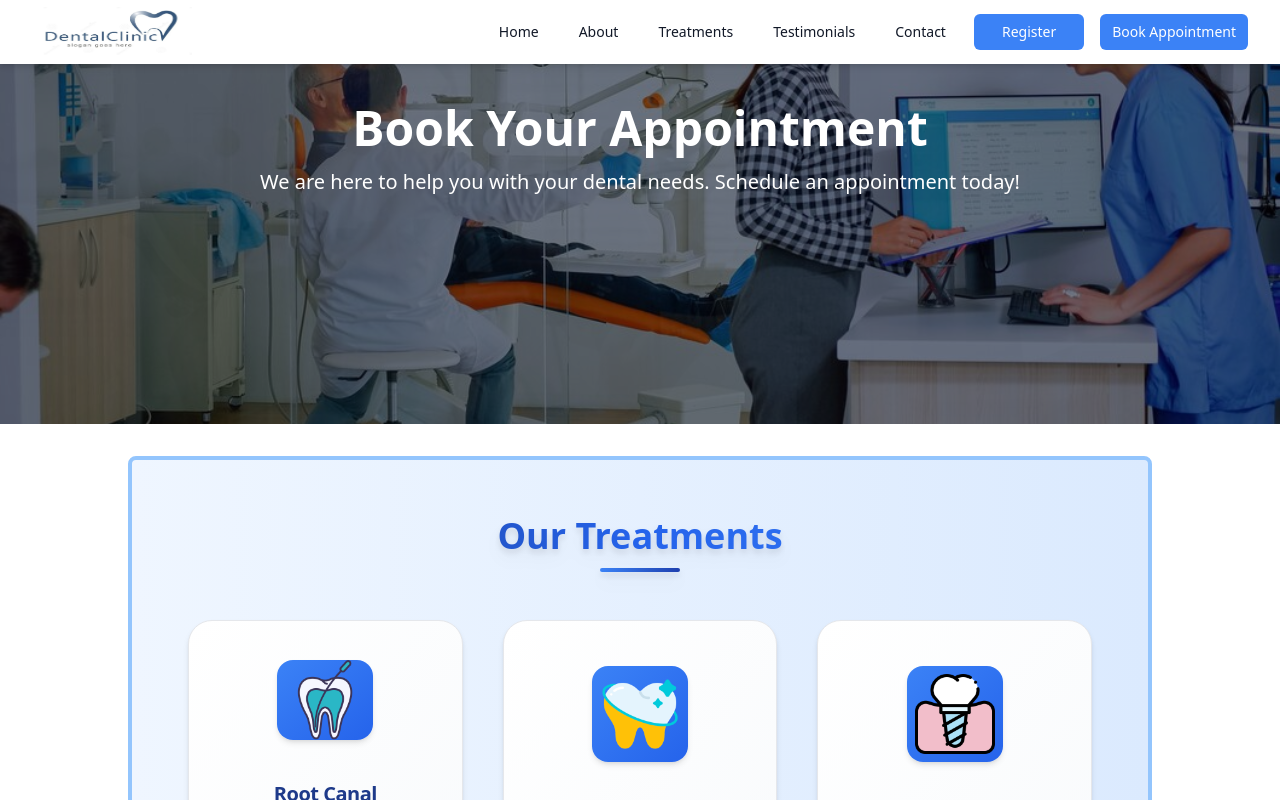
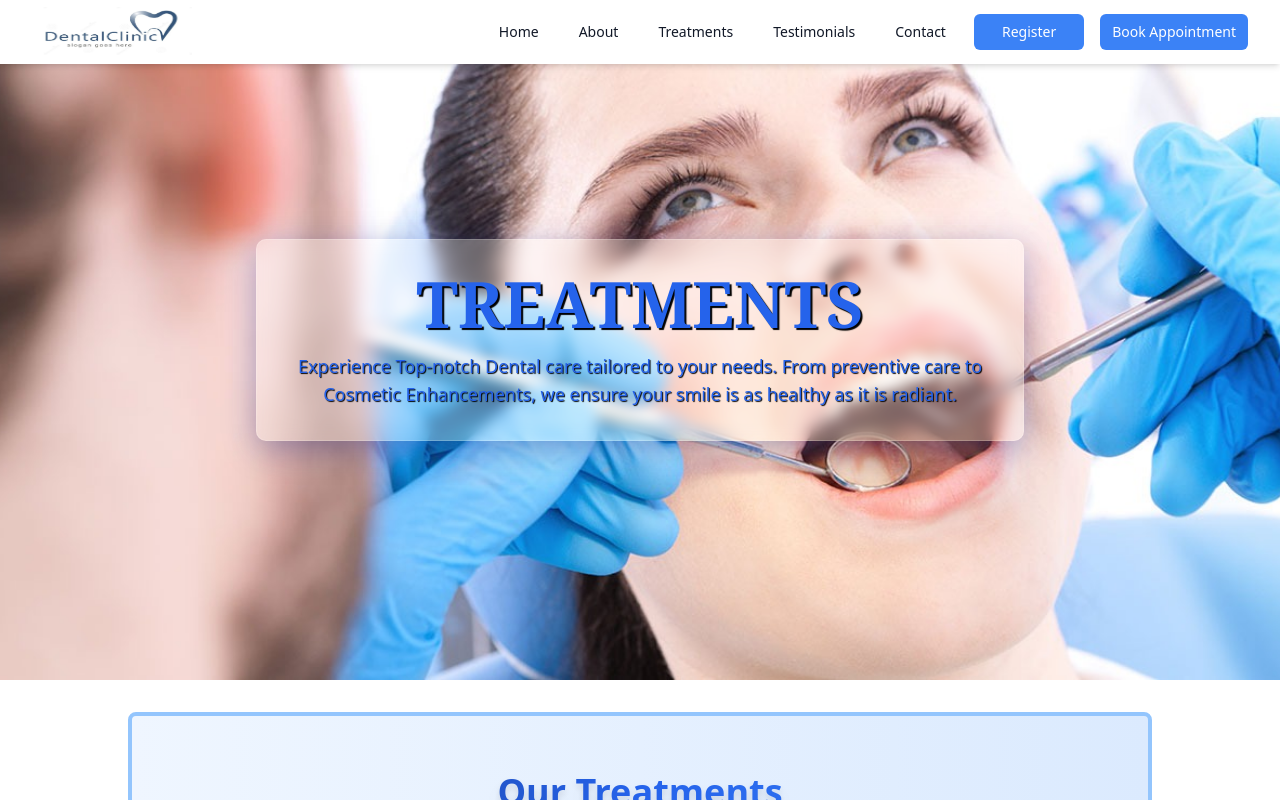
Before and after one commit to TheDeCOderP/nextjs-mysql-nodejs, a Next.js app: page /treatment in a window 1280 px wide. Shown: the top 800 px of the page. Built offline with nearby package versions, Linux system fonts and the light colour scheme.

Commit message:
all issues solved

```diff
--- a/src/components/appointmen.js
+++ b/src/components/appointmen.js
@@ -1,5 +1,5 @@
 import { useState } from 'react';
-import HeroSection from './hero';
+import HeroSection from './hero.js';
 export default function AppointmentPage() {
   const [name, setName] = useState('');
   const [email, setEmail] = useState('');
--- a/src/components/hero.js
+++ b/src/components/hero.js
@@ -1,3 +1,8 @@
+
+
+import React from "react";
+
+
 export default function HeroSection() {
     return (
       <div className="relative bg-cover bg-center h-96 mt-10"
--- /dev/null
+++ b/src/components/hero_header.js
@@ -0,0 +1,11 @@
+import React from 'react'
+const Heroheader = (props) => {  return (
+      <>
+      <div  className="relative w-screen h-[85vh] bg-cover bg-center flex items-center justify-center text-blue-600 "  style={{    backgroundImage: `url(${props.url})`,    backgroundPosition: "center",    backgroundSize: "cover",  }}>
+        <div    className="p-8 rounded-md text-center max-w-3xl"    style={{      background: "rgba(255, 255, 255, 0.3)",      boxShadow: "0 8px 32px 0 rgba(31, 38, 135, 0.37)",      backdropFilter: "blur(7px)",      WebkitBackdropFilter: "blur(7px)",       borderRadius: "10px",      border: "1px solid rgba(255, 255, 255, 0.18)",    }}  >
+          <h1 className="text-5xl font-bold uppercase mb-4 font-serif text-[4rem]" style={{    textShadow: "2px 2px 1px black",  }}>{props.heading}</h1>
+          <p className="text-lg font-light text-[1.5rem]" style={{    textShadow: "1px 1px 1px black",  }}>     {props.content}    </p>
+          </div>
+          </div>
+    </>  )}
+export default Heroheader;
--- a/src/pages/contact.js
+++ b/src/pages/contact.js
@@ -1,5 +1,5 @@
 import ContactForm from '@/components/contactform'
-import Hero from '@/components/hero'
+import Heroheader from '@/components/hero_header'
 import TeamSection from '@/components/ourteam'
 import WorkingHours from '@/components/workingtime'
 import React from 'react'
@@ -7,7 +7,7 @@ import React from 'react'
 const contact = () => {
   return (
     <>
-    <Hero heading="contact US" url="/contact_header.png" content="Get in touch with us today for appointments, inquiries, or personalized dental care assistance!"/>
+    <Heroheader heading="contact US" url="/contact_header.png" content="Get in touch with us today for appointments, inquiries, or personalized dental care assistance!"/>
     <ContactForm/>
     <TeamSection/>
     <WorkingHours/>
--- a/src/pages/testimonials.js
+++ b/src/pages/testimonials.js
@@ -1,20 +1,18 @@
 import DentalCard from '@/components/banner'
 import TestimonialCarousel from '@/components/carousel'
 import DentalFAQ from '@/components/faqsection'
-import Hero from '@/components/hero'
+import Heroheader from '@/components/hero_header'
 import WorkingHours from '@/components/workingtime'
 import React from 'react'
 
 const Testimonials = () => {
   return (
     <>
-      <Hero heading="Testamonials" content="Discover why our patients choose us for their Dental care." url="/testamonial_header.png"/>
+      <Heroheader heading="Testamonials" content="Discover why our patients choose us for their Dental care." url="/testamonial_header.png"/>
       <TestimonialCarousel/>
       <DentalFAQ/>
       <DentalCard/>
       <WorkingHours/>
-
-
     </>
   )
 }
--- a/src/pages/treatment.js
+++ b/src/pages/treatment.js
@@ -1,13 +1,13 @@
 import React from 'react'
 import TreatmentSection from '@/components/TreatmentSection'
-import Hero from '@/components/hero'
+import Heroheader from '@/components/hero_header'
 import ScrollImage from '@/components/ImageSlide'
 import WorkingHours from '@/components/workingtime'
 import PricingSection from '@/components/pricingSection'
 const Treatment = () => {
   return (
     <>
-    <Hero heading="Treatments" content="Experience Top-notch Dental care tailored to your needs. From preventive care to Cosmetic Enhancements,
+    <Heroheader heading="Treatments" content="Experience Top-notch Dental care tailored to your needs. From preventive care to Cosmetic Enhancements,
       we ensure your smile is as healthy as it is radiant." url="\treatment_header.jpg"/>
     <TreatmentSection/>
     <ScrollImage/>
```
Lines whose indentation alone changed are shown as unchanged.
